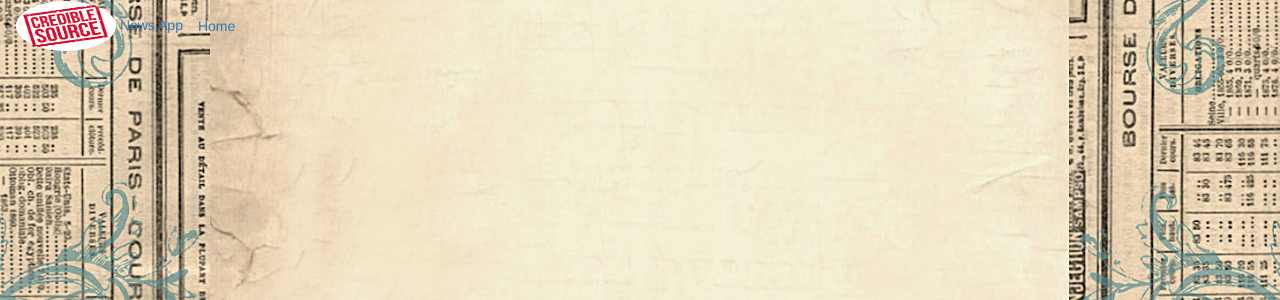
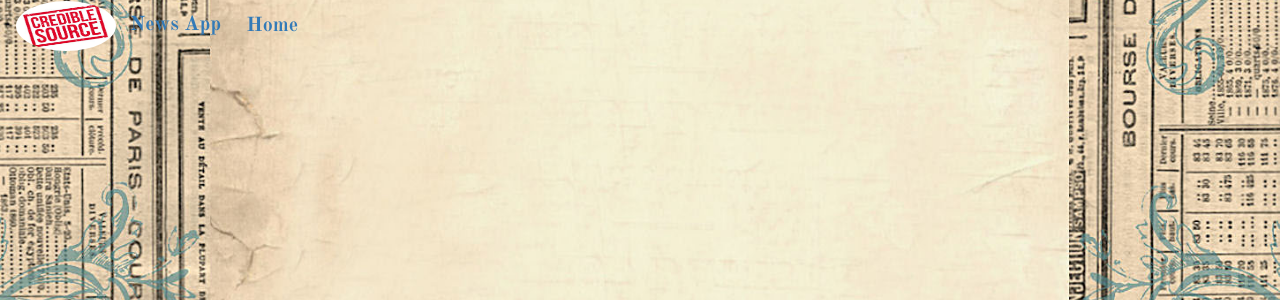
Before and after one commit to martyminion/NewsApp, a Flask app: template app/templates/base.html in a window 1280 px wide. Shown: the top 300 px of the page. Run offline with Flask 2, Linux system fonts and the light colour scheme; the template is opened without the code that fills it, so the values that code supplies are empty; some libraries are stand-ins or nearby versions.

Commit message:
adds text css to the navbar and index html and 404 error page

```diff
--- a/app/static/css/base.css
+++ b/app/static/css/base.css
@@ -16,3 +16,13 @@ body{
 .icon-bar{
   border: teal 2px solid;
 }
+#logo-title{
+  font-family: 'Old Standard TT', serif;
+  font-size: 20px;
+  padding-left: 10px;
+}
+#nav-home{
+  font-family: 'Old Standard TT', serif;
+  font-size: 20px;
+  padding-left: 10px;
+}
--- a/app/static/css/index.css
+++ b/app/static/css/index.css
@@ -11,3 +11,7 @@ margin: 5px;
 .source-card-body{
   margin: 10px;
 }
+h1{
+  font-family: 'Old Standard TT', serif;
+  font-weight: 800;
+}
--- a/app/templates/FourOFour.html
+++ b/app/templates/FourOFour.html
@@ -0,0 +1,5 @@
+{%extends 'base.html'%}
+
+{%block content%}
+<h1 style="margin: 220px;">Whoops!! We are sorry! Cannot find that page</h1>
+{% endblock %}
--- a/app/templates/base.html
+++ b/app/templates/base.html
@@ -2,6 +2,7 @@
 {% block styles%}
   {{ super() }}
     <link rel="stylesheet" href="{{url_for('static',filename='css/base.css')}}" type="text/css">
+    <link href="https://fonts.googleapis.com/css2?family=Monoton&family=Old+Standard+TT:wght@700&family=Yeseva+One&display=swap" rel="stylesheet">
 {% endblock %}
 <!-- navbar block -->
 {%block navbar%}
--- a/app/templates/navbar.html
+++ b/app/templates/navbar.html
@@ -1,7 +1,7 @@
 <div class="navbar navbar-light" role="navigation">
   <div class="container-fluid">
     <div class="navbar-header">
-      <a href=""><img id="logo" src="../static/images/crediblesource.jpg" alt="navbrand"> News App</a>
+      <a href=""><img id="logo" src="../static/images/crediblesource.jpg" alt="navbrand"> <span id="logo-title">News App</span></a>
 
       <button type="button" class="navbar-toggle buttonCharacteristic" data-toggle="collapse" data-target='.navbar-collapse'>
         <span class="sr-only">Toggle navigation</span>
@@ -12,7 +12,7 @@
     </div>
     <div class="navbar-collapse collapse">
       <ul class="nav navbar-nav">
-        <li><a href="/">Home</a></li>
+        <li><a href="/"><span id="nav-home">Home</span></a></li>
       </ul>
     </div>
   </div>
```
